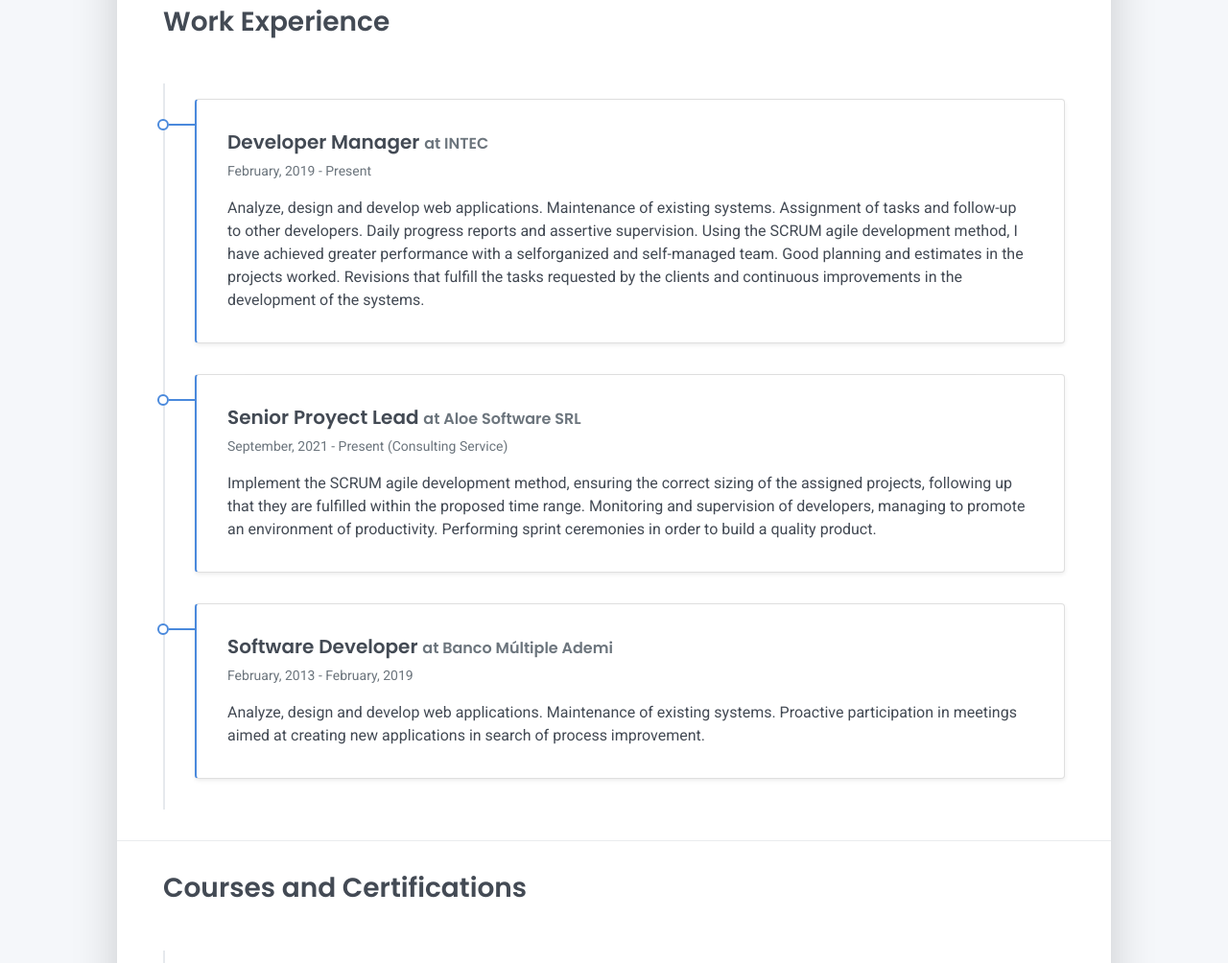
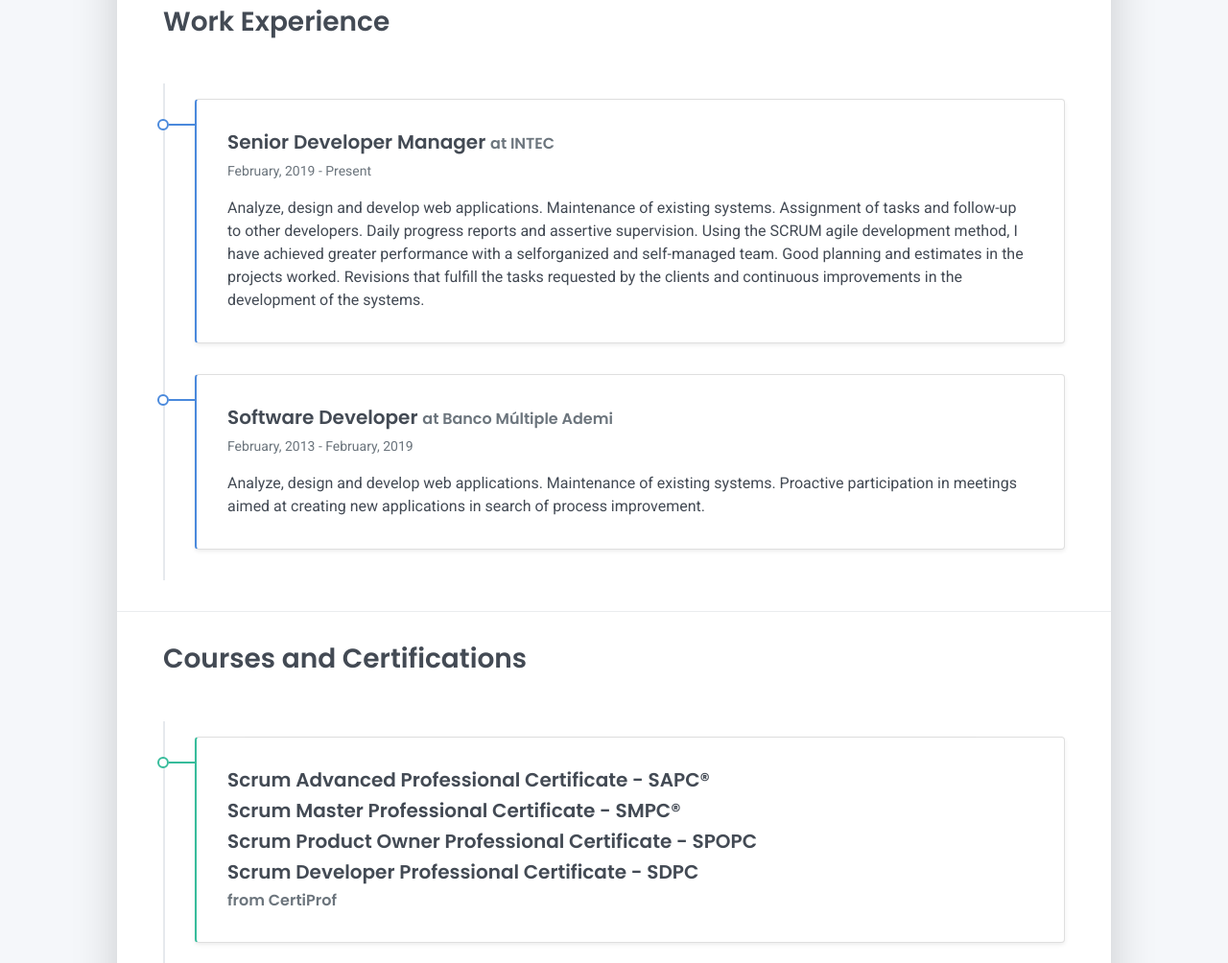
Before and after one commit to vantroysanchez/vantroysanchez.github.io, a plain HTML site: page index.html in a window 1280 px wide. Shown: the part 1200-2204 px from the top of the page at 96% size. Drawn offline with Linux system fonts and the light colour scheme.

Commit message:
- Actualización de CV y certificaciones.

```diff
--- a/index.html
+++ b/index.html
@@ -213,7 +213,7 @@
           <div class="timeline">
             <div class="timeline-card timeline-card-primary card shadow-sm">
               <div class="card-body">
-                <div class="h5 mb-1">Developer Manager <span class="text-muted h6">at INTEC</span></div>
+                <div class="h5 mb-1">Senior Developer Manager <span class="text-muted h6">at INTEC</span></div>
                 <div class="text-muted text-small mb-2">February, 2019 - Present</div>
                 <div>Analyze, design and develop web applications. Maintenance of existing
                   systems. Assignment of tasks and follow-up to other developers. Daily
@@ -224,7 +224,7 @@
                   continuous improvements in the development of the systems.</div>
               </div>
             </div>
-            <div class="timeline-card timeline-card-primary card shadow-sm">
+            <!--<div class="timeline-card timeline-card-primary card shadow-sm">
               <div class="card-body">
                 <div class="h5 mb-1">Senior Proyect Lead <span class="text-muted h6">at Aloe Software SRL</span></div>
                 <div class="text-muted text-small mb-2">September, 2021 - Present (Consulting Service)</div>
@@ -234,7 +234,7 @@
                   to promote an environment of productivity. Performing sprint ceremonies
                   in order to build a quality product.</div>
               </div>
-            </div>
+            </div>-->
             <div class="timeline-card timeline-card-primary card shadow-sm">
               <div class="card-body">
                 <div class="h5 mb-1">Software Developer <span class="text-muted h6">at Banco Múltiple Ademi</span></div>
@@ -253,6 +253,7 @@
           <div class="timeline">
             <div class="timeline-card timeline-card-success card shadow-sm">
               <div class="card-body">
+                <div class="h5 mb-1">Scrum Advanced Professional Certificate - SAPC® </div>
                 <div class="h5 mb-1">Scrum Master Professional Certificate - SMPC® </div>
                 <div class="h5 mb-1">Scrum Product Owner Professional Certificate - SPOPC </div>
                 <div class="h5 mb-1">Scrum Developer Professional Certificate - SDPC </div>
```
